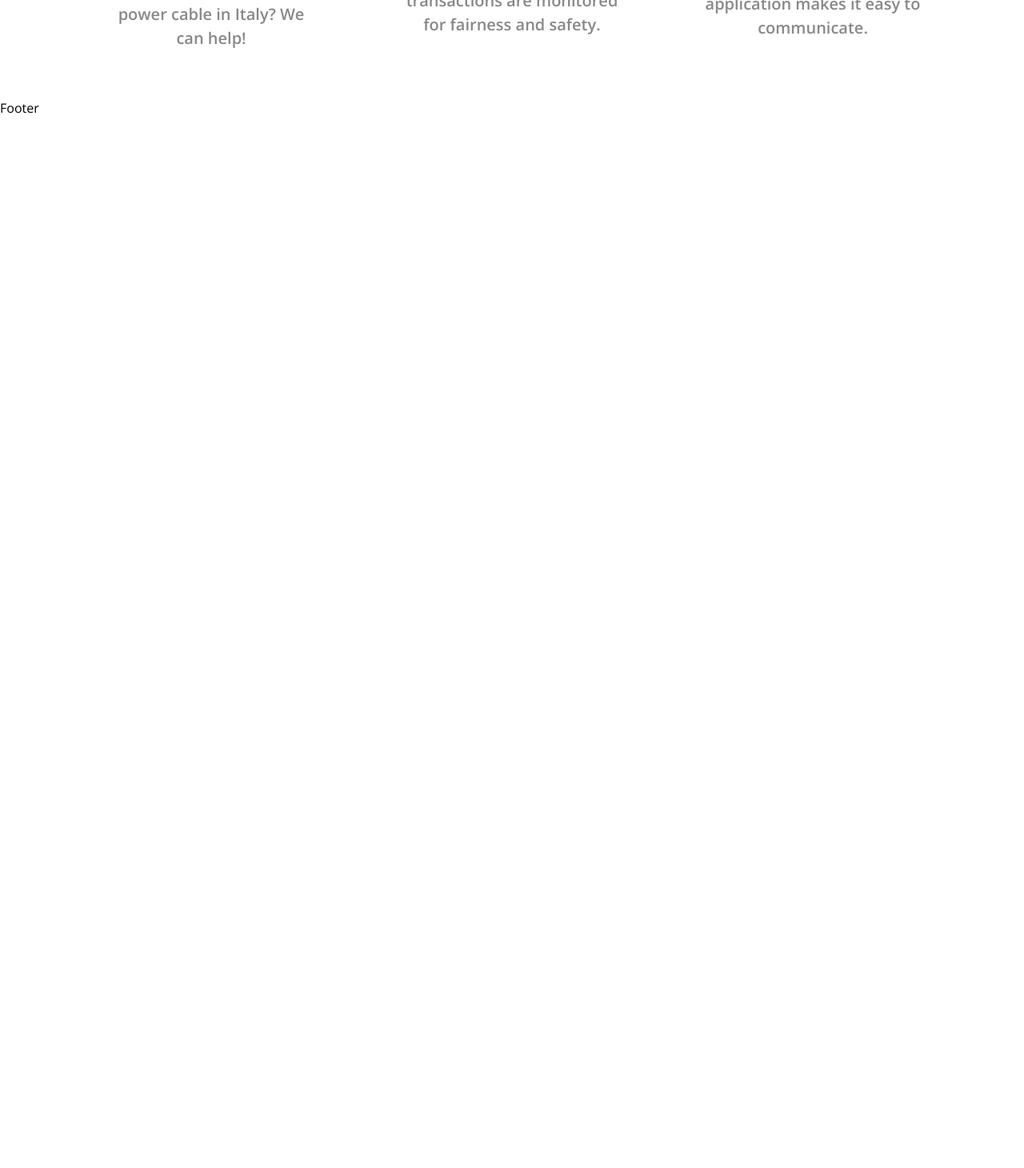
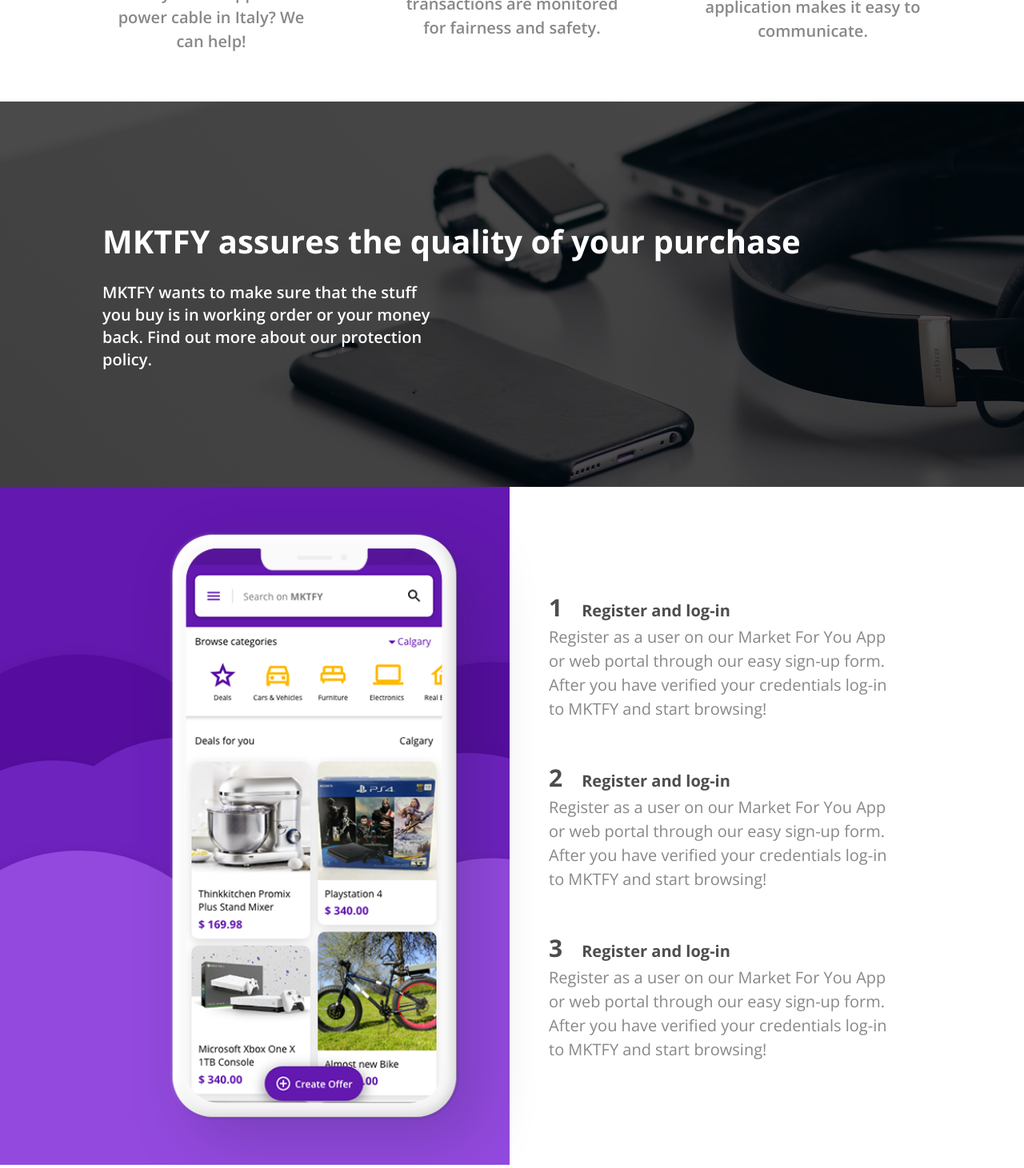
Before and after one commit to Nickil13/MKTFY-Marketing, a Next.js app: page / in a window 1280 px wide. Shown: the part 1100-2561 px from the top of the page at 80% size. Before the commit the page ends 1247 px from the top, so only its background shows below. Built offline with nearby package versions, Linux system fonts and the light colour scheme.

Commit message:
Completed How it works section

```diff
--- a/pages/index.js
+++ b/pages/index.js
@@ -2,8 +2,9 @@ import Head from "next/head";
 import AccessibleImage from "../images/Icon_image_accessible.svg";
 import HonestImage from "../images/icon_image_honest.svg";
 import EasyPayImage from "../images/icon_image_easypay.svg";
-
 import FeatureCard from "../components/FeatureCard";
+import PhoneImage from "../images/Mobile_mockup_MKFY.png";
+import Image from "next/image";
 
 export default function Home() {
     return (
@@ -19,7 +20,7 @@ export default function Home() {
             {/* Hero */}
             <div className=" bg-hero bg-cover bg-no-repeat py-20 2xl:py-36">
                 <div className="container h-full flex flex-col justify-center">
-                    <h1 className="font-bold text-[60px] 2xl:text-[80px] text-white leading-[70px] 2xl:leading-[82px] mb-4 max-w-[765px]">
+                    <h1 className="font-bold text-[60px] 2xl:text-[80px] text-white leading-[70px] 2xl:leading-[82px] mb-5 max-w-[765px]">
                         Buy and sell stuff on Market For You
                     </h1>
                     <p className="text-white font-semibold text-base max-w-md leading-7">
@@ -48,6 +49,64 @@ export default function Home() {
                     </FeatureCard>
                 </div>
             </section>
+            {/* Quality Banner */}
+            <section className="bg-quality-banner h-[482px]">
+                <div className="container h-full flex flex-col justify-center">
+                    <h2 className="font-bold text-lg text-white mb-5">
+                        MKTFY assures the quality of your purchase
+                    </h2>
+                    <p className="text-white font-semibold text-base max-w-[417px] leading-7">
+                        MKTFY wants to make sure that the stuff you buy is in
+                        working order or your money back. Find out more about
+                        our protection policy.
+                    </p>
+                </div>
+            </section>
+            {/* How it works */}
+            <section className="relative h-[848px]">
+                <div className="bg-login-clouds w-[637px] h-full"></div>
+                <div className="absolute top-0 flex h-full w-full justify-center">
+                    <Image src={PhoneImage} alt="mobile app on phone" />
+                    <ul className="px-4 pt-32 max-w-[500px]">
+                        <li className="mb-12">
+                            <h3 className="text-gray-500 text-base font-bold ">
+                                <span className="mr-6 text-[30px]">1</span>
+                                Register and log-in
+                            </h3>
+                            <p className="mr-6 text-gray-footer text-base">
+                                Register as a user on our Market For You App or
+                                web portal through our easy sign-up form. After
+                                you have verified your credentials log-in to
+                                MKTFY and start browsing!
+                            </p>
+                        </li>
+                        <li className="mb-12">
+                            <h3 className="text-gray-500 text-base font-bold ">
+                                <span className="mr-6 text-[30px]">2</span>
+                                Register and log-in
+                            </h3>
+                            <p className="mr-6 text-gray-footer text-base">
+                                Register as a user on our Market For You App or
+                                web portal through our easy sign-up form. After
+                                you have verified your credentials log-in to
+                                MKTFY and start browsing!
+                            </p>
+                        </li>
+                        <li>
+                            <h3 className="text-gray-500 text-base font-bold">
+                                <span className="mr-6 text-[30px]">3</span>
+                                Register and log-in
+                            </h3>
+                            <p className="mr-6 text-gray-footer text-base">
+                                Register as a user on our Market For You App or
+                                web portal through our easy sign-up form. After
+                                you have verified your credentials log-in to
+                                MKTFY and start browsing!
+                            </p>
+                        </li>
+                    </ul>
+                </div>
+            </section>
         </div>
     );
 }
--- a/tailwind.config.js
+++ b/tailwind.config.js
@@ -54,7 +54,8 @@ module.exports = {
         extend: {
             backgroundImage: {
                 hero: "url(../images/Homepage_image.png)",
-                "login-clouds": "url(../assets/images/background_begin.svg)",
+                "quality-banner": "url(../images/banner_devices.png)",
+                "login-clouds": "url(../images/Bg_image_purple_clouds.svg)",
                 "gray-clouds": "url(../assets/images/background_grey.svg)",
                 "about-header":
                     "url(../assets/images/Image_about_us_header.png)",
```
